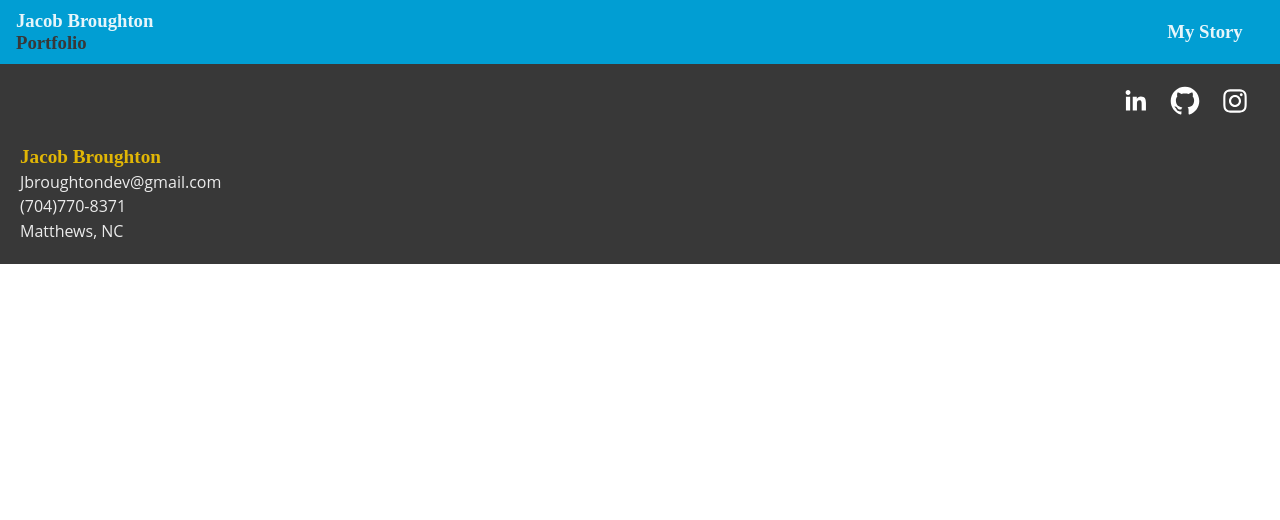
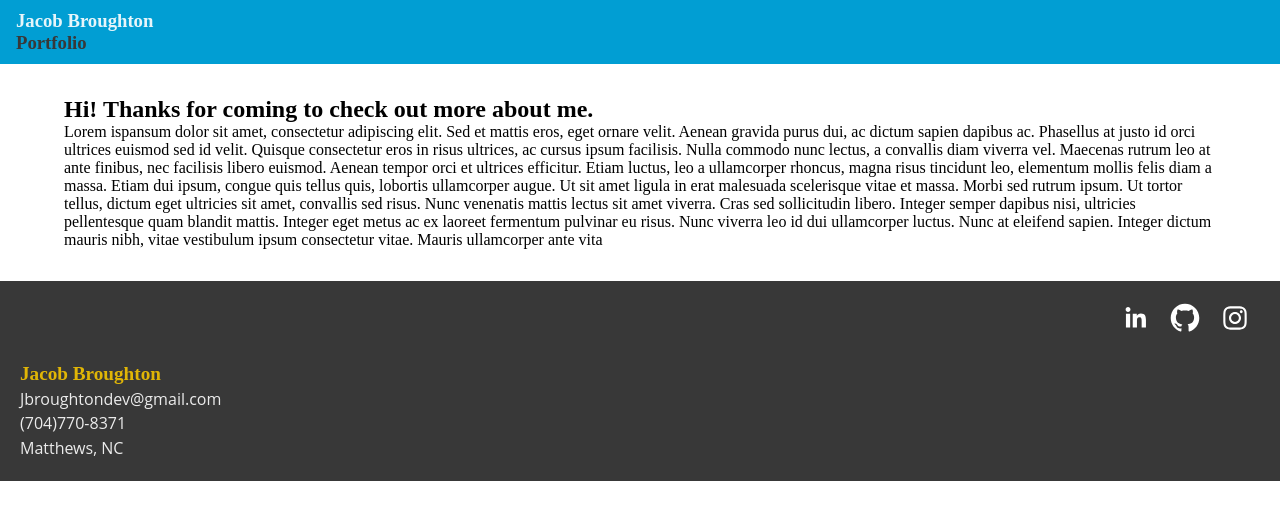
Before and after one commit to jlbroughton88/Portfolio-Next, a Next.js app: page /story in a window 1280 px wide. Shown: the top 520 px of the page. Built offline with nearby package versions, Linux system fonts and the light colour scheme.

Commit message:
removed story link until finished

```diff
--- a/pages/comps/navbar.js
+++ b/pages/comps/navbar.js
@@ -15,11 +15,11 @@ const navbar = () => (
 
             <div className="rightSide">
                 <div className="navMenuDiv">
-                    <Link href="/story">
+                    {/* <Link href="/story">
                         <a className="myStory">
                             <h3>My Story</h3>
                         </a>
-                        </Link>
+                        </Link> */}
                 </div>
             </div>
 
--- a/pages/story.js
+++ b/pages/story.js
@@ -6,6 +6,13 @@ const Story = () => (
     <div className="motherDivStory">
         <Navbar />
         <main className="mainStoryDiv">
+            <section className="storySection">
+                <h1>Hi! Thanks for coming to check out more about me.</h1>
+                <span>
+                    Lorem ispansum dolor sit amet, consectetur adipiscing elit. Sed et mattis eros, eget ornare velit. Aenean gravida purus dui, ac dictum sapien dapibus ac. Phasellus at justo id orci ultrices euismod sed id velit. Quisque consectetur eros in risus ultrices, ac cursus ipsum facilisis. Nulla commodo nunc lectus, a convallis diam viverra vel. Maecenas rutrum leo at ante finibus, nec facilisis libero euismod. Aenean tempor orci et ultrices efficitur. Etiam luctus, leo a ullamcorper rhoncus, magna risus tincidunt leo, elementum mollis felis diam a massa. Etiam dui ipsum, congue quis tellus quis, lobortis ullamcorper augue. Ut sit amet ligula in erat malesuada scelerisque vitae et massa. Morbi sed rutrum ipsum. Ut tortor tellus, dictum eget ultricies sit amet, convallis sed risus. Nunc venenatis mattis lectus sit amet viverra. Cras sed sollicitudin libero. Integer semper dapibus nisi, ultricies pellentesque quam blandit mattis.
+                    Integer eget metus ac ex laoreet fermentum pulvinar eu risus. Nunc viverra leo id dui ullamcorper luctus. Nunc at eleifend sapien. Integer dictum mauris nibh, vitae vestibulum ipsum consectetur vitae. Mauris ullamcorper ante vita
+                </span>
+            </section>
         </main>
         <Footer />
 
--- a/public/css/story.scss
+++ b/public/css/story.scss
@@ -6,4 +6,11 @@ html, body{
 }
 
 .motherDivStory{
+
+    .mainStoryDiv{
+        .storySection{
+            margin: auto;
+            padding: 2.5% 5%;
+        }
+    }
 }
```
Also changed, not shown: public/css/index.scss (+5 -2 lines).
